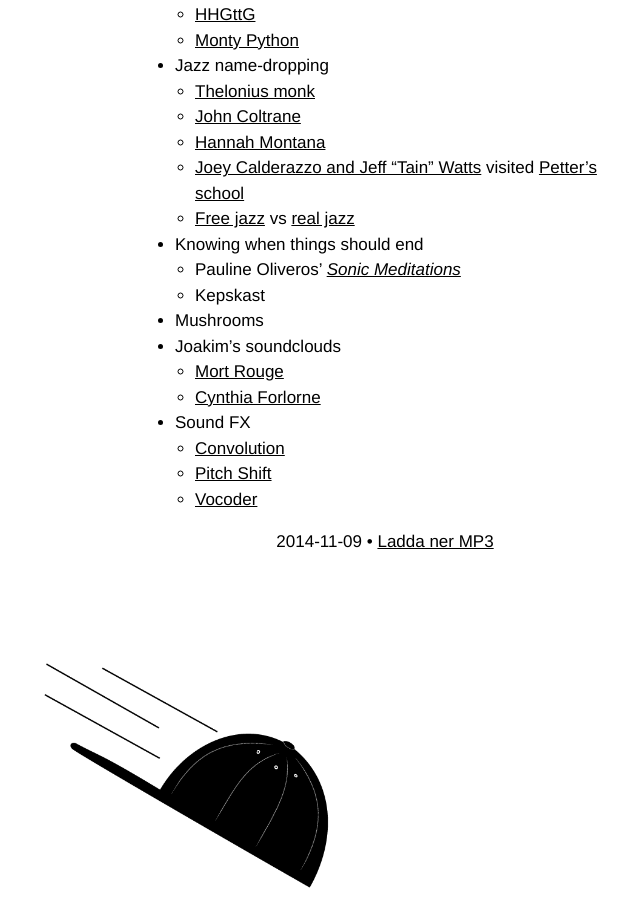
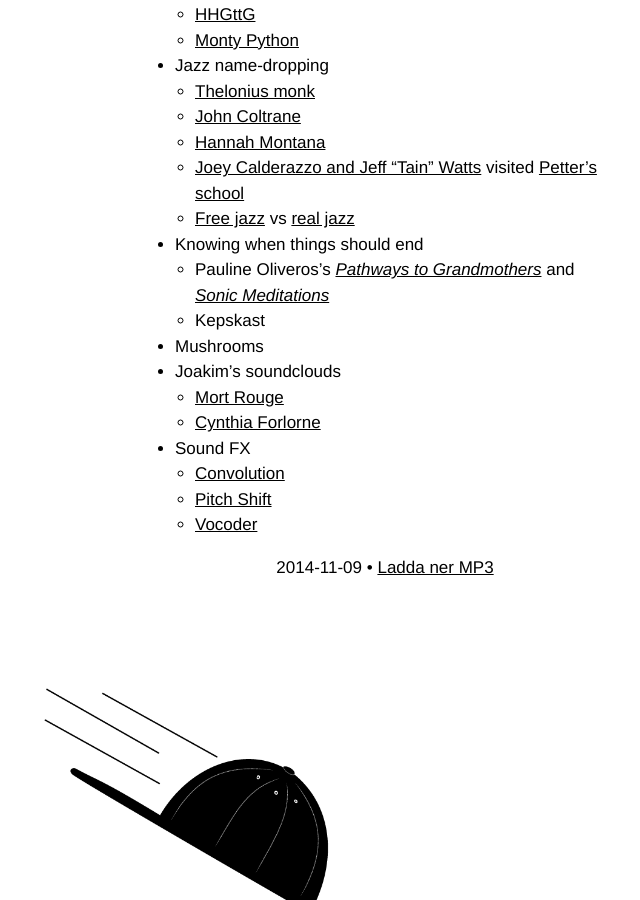
Before and after one commit to keps/keps.github.io, a Jekyll site: the page built from kepskast/_posts/2014-11-09-11.markdown, in a window 1280 px wide and 900 px high, scrolled down 1874 px. Shown: the whole window, without its empty margins (255-895 px from the left). Built offline with Jekyll 4.4.1, drawn with Linux system fonts in a browser that asks for light colours.

Commit message:
Added oliveros link

```diff
--- a/kepskast/_posts/2014-11-09-11.markdown
+++ b/kepskast/_posts/2014-11-09-11.markdown
@@ -54,7 +54,7 @@
     * [Joey Calderazzo and Jeff "Tain" Watts](http://youtu.be/E8LQoV-uUW0) visited [Petter's school](https://www.rmc.dk/en/)
     * [Free jazz](https://www.youtube.com/watch?v=MgD2lM-cCcU) vs [real jazz](https://www.youtube.com/watch?v=1jDDtUFUgbM)
 * Knowing when things should end
-    * Pauline Oliveros' [_Sonic Meditations_](http://www.scribd.com/doc/110367386/Sonic-Meditation-0002-Pauline-Oliveros)
+    * Pauline Oliveros's [_Pathways to Grandmothers_](http://www.ubu.com/sound/oliveros.html) and [_Sonic Meditations_](http://www.scribd.com/doc/110367386/Sonic-Meditation-0002-Pauline-Oliveros)
     * Kepskast
 * Mushrooms
 * Joakim's soundclouds
```
